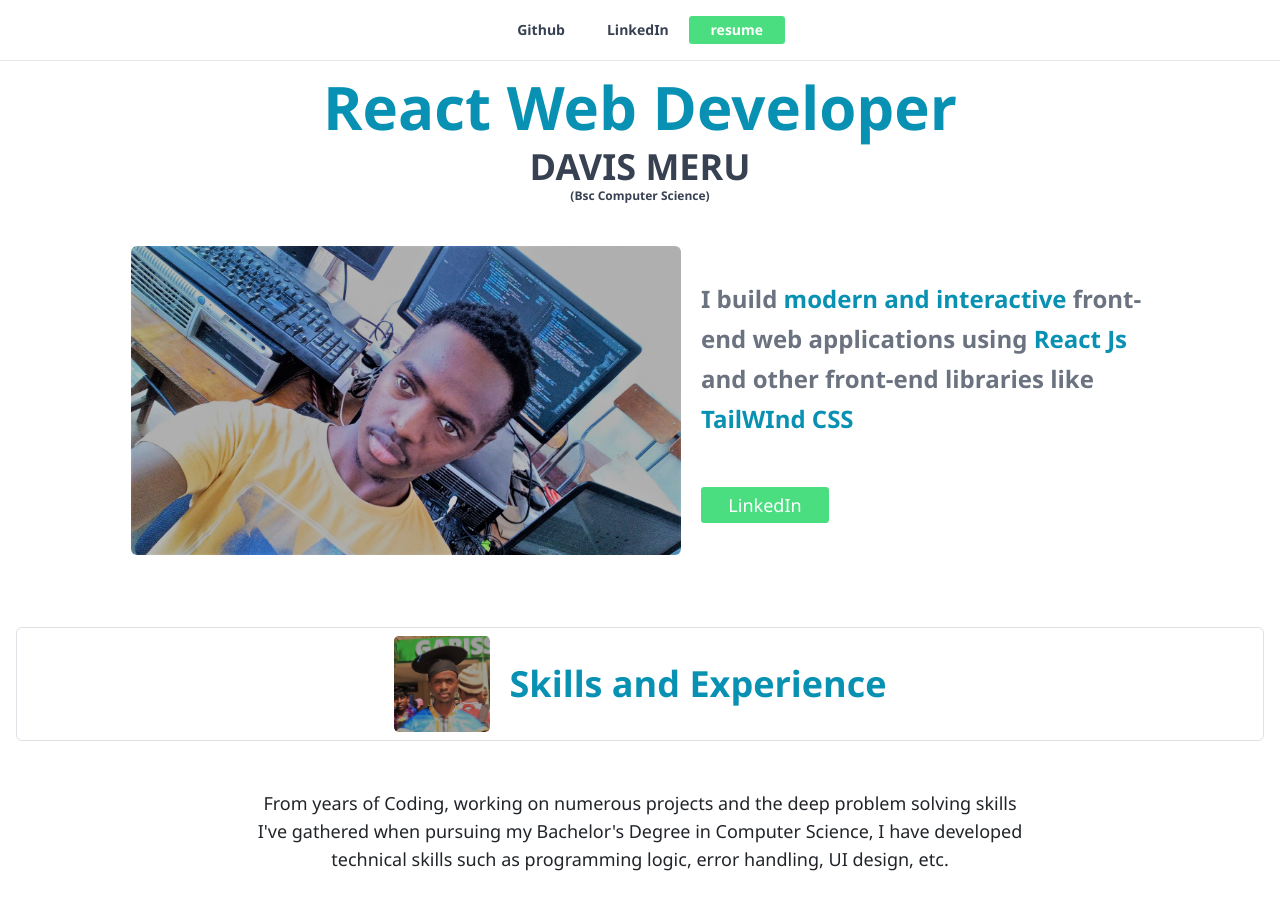
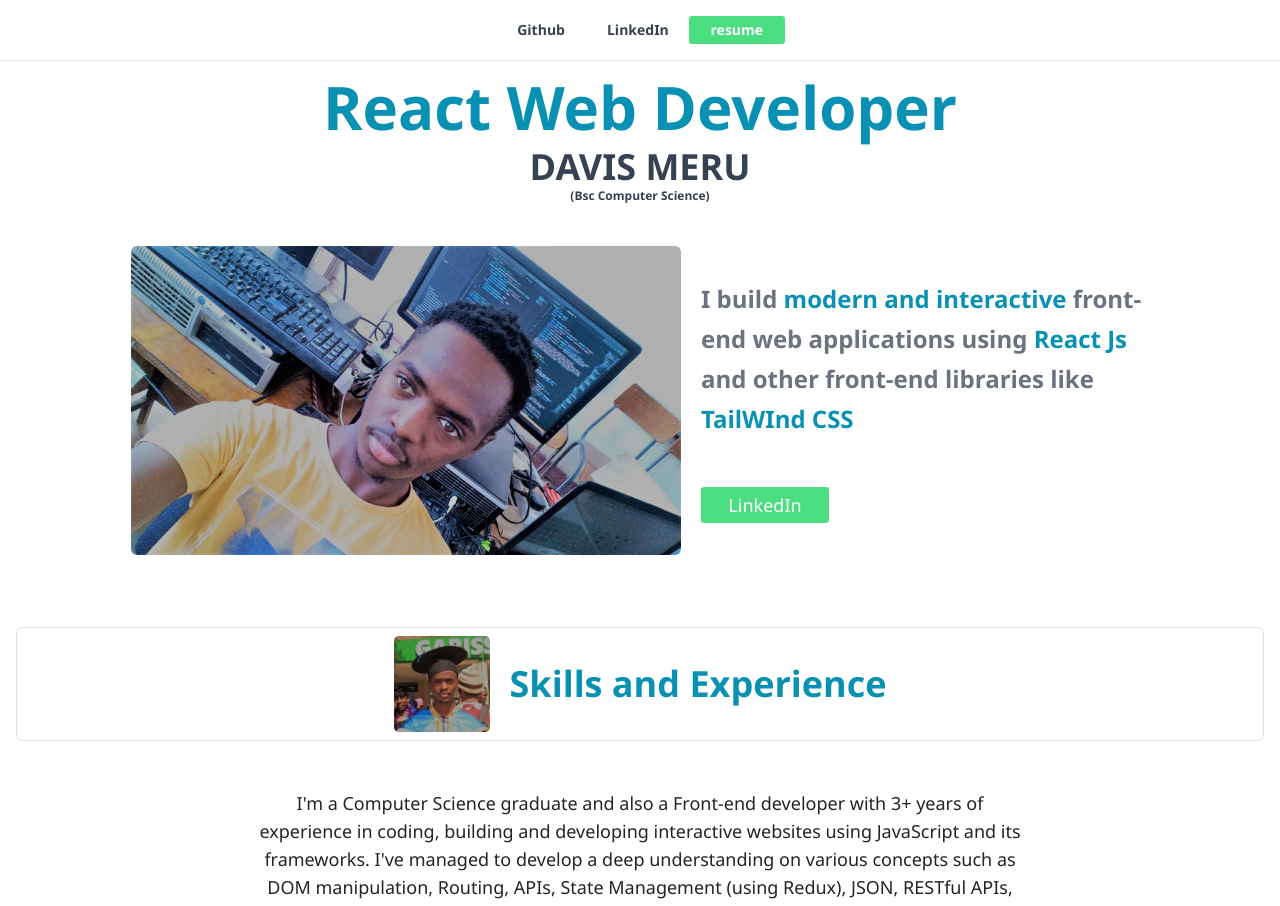
Before and after one commit to Davismeru/developer-portfolio-react, a React (Vite) app: page / in a window 1280 px wide. Shown: the top 906 px of the page. Built offline with nearby package versions, Linux system fonts and the light colour scheme; some icons are missing.

Commit message:
changed the experience decription

```diff
--- a/src/components/Experience.jsx
+++ b/src/components/Experience.jsx
@@ -11,7 +11,7 @@ function Experience() {
         </div>
 
         <div className='text-md md:text-lg md:text-center md:max-w-3xl mx-auto'>
-            <p>From years of Coding, working on numerous projects and the deep problem solving skills I've gathered when pursuing my Bachelor's Degree in Computer Science, I have developed technical skills such as programming logic, error handling, UI design, etc.  </p>
+            <p>I'm a Computer Science graduate and also a Front-end developer with 3+ years of experience in coding,  building and developing interactive websites using JavaScript and its frameworks.  I've managed to develop a deep understanding on various concepts such as DOM manipulation, Routing, APIs, State Management (using Redux), JSON, RESTful APIs, version control using Git, Design just to mention few. I also understand on what is expected from me as a front-end developer and I’m always open to learning and gathering new ideas from others who are in the same industry as me.  </p>
         </div>
 
         <div>
```
